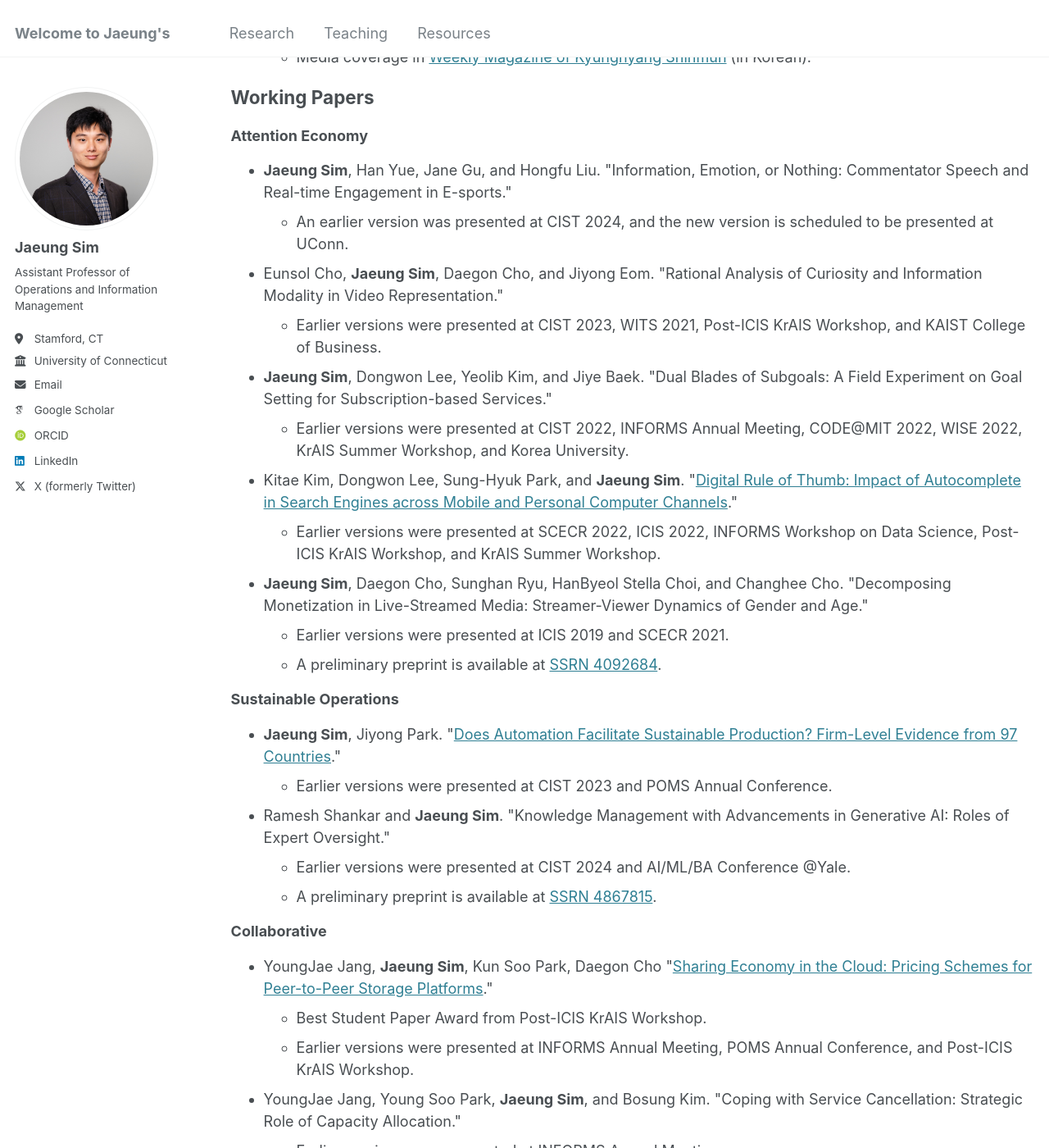
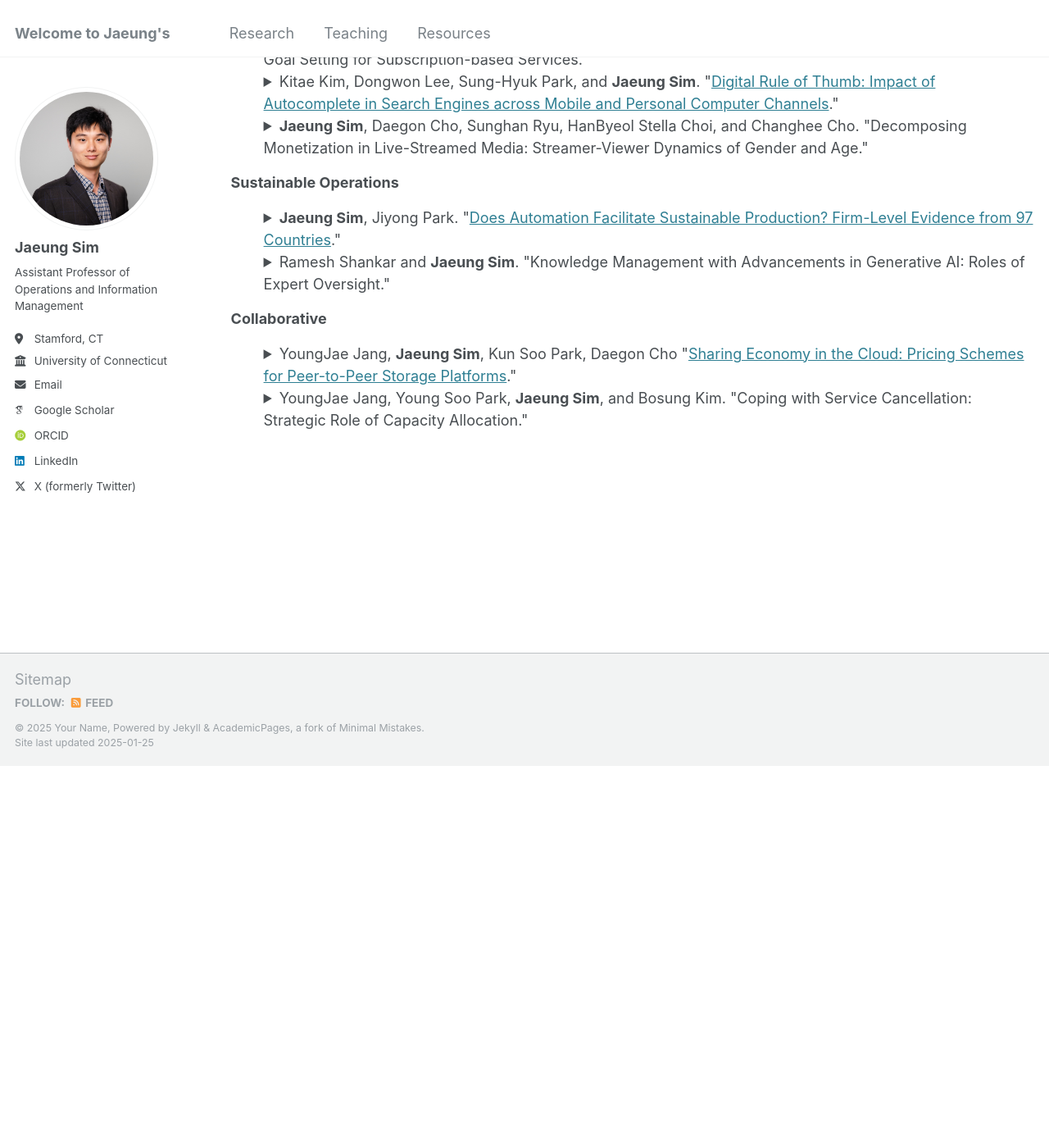
Before and after one commit to jaeungs/jaeungs.github.io, a Jekyll site: the page built from _pages/research.html, in a window 1280 px wide and 1400 px high, scrolled down 1543 px. Shown: the whole window at 82% size. Built offline with Jekyll 4.4.1, drawn with Linux system fonts in a browser that asks for light colours; some web fonts are replaced; after the commit the page ends 2477 px from its top, so only the background shows below that; some of the changed text lies outside the part shown.

Commit message:
Update research.html

```diff
--- a/_pages/research.html
+++ b/_pages/research.html
@@ -60,20 +60,20 @@ Furthermore, I often use stylized models building on economic theories to provid
     </details>
   </div>
   <div class="filterDiv streaming platform econometrics">
-    <li>
-      <strong>Jaeung Sim</strong>, Jea Gon Park, Daegon Cho, Michael D. Smith, and Jaemin Jung (2022)
+    <details>
+      <summary><strong>Jaeung Sim</strong>, Jea Gon Park, Daegon Cho, Michael D. Smith, and Jaemin Jung (2022)
       <a href="https://doi.org/10.1016/j.jebo.2021.12.030">Bestseller Lists and Product Discovery in the Subscription-based Market: Evidence from Music Streaming</a>.
-      <strong><em>Journal of Economic Behavior & Organization</em></strong> 194, pp. 550-567.
+      <strong><em>Journal of Economic Behavior & Organization</em></strong> 194, pp. 550-567.</summary>
       <ul>
         <li>Earlier versions were presented at WISE 2017 and SCECR 2018.</li>
       </ul>
-    </li>
+    </details>
   </div>
   <div class="filterDiv streaming econometrics">
-    <li>
-      <strong>Jaeung Sim</strong>, Daegon Cho, Youngdeok Hwang, and Rahul Telang (2022)
+    <details>
+      <summary><strong>Jaeung Sim</strong>, Daegon Cho, Youngdeok Hwang, and Rahul Telang (2022)
       <a href="https://doi.org/10.1287/mksc.2021.1321">Frontiers: Virus Shook the Streaming Star: Estimating the COVID-19 Impact on Music Consumption</a>.
-      <strong><em>Marketing Science</em></strong> 41(1), pp. 19-32.
+      <strong><em>Marketing Science</em></strong> 41(1), pp. 19-32.</summary>
       <ul>
         <li>Media coverage in <a href="https://loudwire.com/spotify-streaming-declined-during-pandemic-study/">Loudwire</a>,
           <a href="https://www.informs.org/About-INFORMS/News-Room/Press-Releases/New-Research-Finds-Digital-Music-Streaming-Consumption-Dropped-as-a-Result-of-COVID-19-and-Lockdowns">INFORMS Press Releases</a>,
@@ -84,7 +84,7 @@ Furthermore, I often use stylized models building on economic theories to provid
           <a href="https://dbr.donga.com/article/view/1202/article_no/10299">Dong-A Business Review</a> (in Korean).
       </li>
       </ul>
-    </li>
+    </details>
   </div>
 </ul>
 
@@ -92,41 +92,41 @@ Furthermore, I often use stylized models building on economic theories to provid
 
 <ul>
   <div class="filterDiv sustainability econometrics">
-    <li>
-      Sosung Baik, Jeffrey F. Hines, and <strong>Jaeung Sim</strong> (2023)
+    <details>
+      <summary>Sosung Baik, Jeffrey F. Hines, and <strong>Jaeung Sim</strong> (2023)
       <a href="https://doi.org/10.1016/j.eneco.2023.107098">Racial disparities in the energy burden beyond socio-economic inequality</a>.
-      <strong><em>Energy Economics</em></strong> 127(Part A), 107098.
+      <strong><em>Energy Economics</em></strong> 127(Part A), 107098.</summary>
       <ul>
         <li>Media coverage in <a href="https://today.uconn.edu/2023/11/study-says-black-households-pay-higher-heating-costs-seek-cold-related-medical-care-more-often/">UConn Today</a>.</li>
       </ul>
-    </li>
+    </details>
   </div>
   <div class="filterDiv sustainability econometrics">
-    <li>
-      <strong>Jaeung Sim</strong>, Junyeong Lee, and Daegon Cho (2023)
+    <details>
+      <summary><strong>Jaeung Sim</strong>, Junyeong Lee, and Daegon Cho (2023)
       <a href="https://doi.org/10.17705/1jais.00786">On the Effectiveness of Smart Metering Technology Adoption: Evidence from the National Rollout in the United Kingdom</a>.
-      <strong><em>Journal of the Association for Information Systems</em></strong> 24(2), pp. 555-591.
+      <strong><em>Journal of the Association for Information Systems</em></strong> 24(2), pp. 555-591.</summary>
       <ul>
         <li>Earlier versions were presented at CIST 2017, ICIS 2017, Seoul Climate-Energy Conference, and KAIST College of Business.</li>
       </ul>
-    </li>
+    </details>
   </div>
   <div class="filterDiv platform sustainability experiment">
-    <li>
-      Jae Yeon Kim, <strong>Jaeung Sim</strong>, and Daegon Cho (2023)
+    <details>
+      <summary>Jae Yeon Kim, <strong>Jaeung Sim</strong>, and Daegon Cho (2023)
       <a href="https://doi.org/10.1007/s10796-021-10229-2">Identity and Status: When Counterspeech Increases Hate Speech Reporting and Why</a>.
-      <strong><em>Information Systems Frontiers</em></strong> 25, pp. 1683–1694.
-    </li>
+      <strong><em>Information Systems Frontiers</em></strong> 25, pp. 1683–1694.</summary>
+    </details>
   </div>
   <div class="filterDiv platform sustainability AI-ML econometrics">
-    <li>
-      TaeYoung Kang and <strong>Jaeung Sim</strong> (2021)
+    <details>
+      <summary>TaeYoung Kang and <strong>Jaeung Sim</strong> (2021)
       <a href="https://ojs.aaai.org/index.php/ICWSM/article/view/18059">Fact-Checking and Partisan Responses in Online News Comments: Evidence from a Political Rumor about the North Korean Leader</a>.
-      <em>The 15th International AAAI Conference on Web and Social Media <strong>(ICWSM)</strong></em>, 15(1), pp. 266-277.
+      <em>The 15th International AAAI Conference on Web and Social Media <strong>(ICWSM)</strong></em>, 15(1), pp. 266-277.</summary>
       <ul>
         <li>Media coverage in <a href="https://weekly.khan.co.kr/khnm.html?mode=view&artid=202103261300011&code=113">Weekly Magazine of Kyunghyang Shinmun</a> (in Korean).</li>
       </ul>
-    </li>
+    </details>
   </div>
 </ul>
 
@@ -138,46 +138,46 @@ Furthermore, I often use stylized models building on economic theories to provid
 
 <ul>
   <div class="filterDiv streaming AI-ML econometrics">
-    <li>
-      <strong>Jaeung Sim</strong>, Han Yue, Jane Gu, and Hongfu Liu. "Information, Emotion, or Nothing: Commentator Speech and Real-time Engagement in E-sports."
+    <details>
+      <summary><strong>Jaeung Sim</strong>, Han Yue, Jane Gu, and Hongfu Liu. "Information, Emotion, or Nothing: Commentator Speech and Real-time Engagement in E-sports."</summary>
       <ul>
         <li>An earlier version was presented at CIST 2024, and the new version is scheduled to be presented at UConn.</li>
       </ul>
-    </li>
+    </details>
   </div>
   <div class="filterDiv streaming AI-ML econometrics experiment analytical-modeling">
-    <li>
-      Eunsol Cho, <strong>Jaeung Sim</strong>, Daegon Cho, and Jiyong Eom. "Rational Analysis of Curiosity and Information Modality in Video Representation."
+    <details>
+      <summary>Eunsol Cho, <strong>Jaeung Sim</strong>, Daegon Cho, and Jiyong Eom. "Rational Analysis of Curiosity and Information Modality in Video Representation."</summary>
       <ul>
         <li>Earlier versions were presented at CIST 2023, WITS 2021, Post-ICIS KrAIS Workshop, and KAIST College of Business.</li>
       </ul>
-    </li>
+    </details>
   </div>
   <div class="filterDiv streaming platform experiment">
-    <li>
-      <strong>Jaeung Sim</strong>, Dongwon Lee, Yeolib Kim, and Jiye Baek. "Dual Blades of Subgoals: A Field Experiment on Goal Setting for Subscription-based Services."
+    <details>
+      <summary><strong>Jaeung Sim</strong>, Dongwon Lee, Yeolib Kim, and Jiye Baek. "Dual Blades of Subgoals: A Field Experiment on Goal Setting for Subscription-based Services."</summary>
       <ul>
         <li>Earlier versions were presented at CIST 2022, INFORMS Annual Meeting, CODE@MIT 2022, WISE 2022, KrAIS Summer Workshop, and Korea University.</li>
       </ul>
-    </li>
+    </details>
   </div>
   <div class="filterDiv platform econometrics">
-    <li>
-      Kitae Kim, Dongwon Lee, Sung-Hyuk Park, and <strong>Jaeung Sim</strong>.
-      "<a href="https://papers.ssrn.com/sol3/papers.cfm?abstract_id=5001062">Digital Rule of Thumb: Impact of Autocomplete in Search Engines across Mobile and Personal Computer Channels</a>."
+    <details>
+      <summary>Kitae Kim, Dongwon Lee, Sung-Hyuk Park, and <strong>Jaeung Sim</strong>.
+      "<a href="https://papers.ssrn.com/sol3/papers.cfm?abstract_id=5001062">Digital Rule of Thumb: Impact of Autocomplete in Search Engines across Mobile and Personal Computer Channels</a>."</summary>
       <ul>
         <li>Earlier versions were presented at SCECR 2022, ICIS 2022, INFORMS Workshop on Data Science, Post-ICIS KrAIS Workshop, and KrAIS Summer Workshop.</li>
       </ul>
-    </li>
+    </details>
   </div>
   <div class="filterDiv streaming platform econometrics">
-    <li>
-      <strong>Jaeung Sim</strong>, Daegon Cho, Sunghan Ryu, HanByeol Stella Choi, and Changhee Cho. "Decomposing Monetization in Live-Streamed Media: Streamer-Viewer Dynamics of Gender and Age."
+    <details>
+      <summary><strong>Jaeung Sim</strong>, Daegon Cho, Sunghan Ryu, HanByeol Stella Choi, and Changhee Cho. "Decomposing Monetization in Live-Streamed Media: Streamer-Viewer Dynamics of Gender and Age."</summary>
       <ul>
         <li>Earlier versions were presented at ICIS 2019 and SCECR 2021.</li>
         <li>A preliminary preprint is available at <a href="https://papers.ssrn.com/sol3/papers.cfm?abstract_id=4092684">SSRN 4092684</a>.</li>
       </ul>
-    </li>
+    </details>
   </div>
 </ul>
 
@@ -185,23 +185,23 @@ Furthermore, I often use stylized models building on economic theories to provid
 
 <ul>
   <div class="filterDiv sustainability AI-ML econometrics">
-    <li>
-      <strong>Jaeung Sim</strong>, Jiyong Park.
-      "<a href="https://papers.ssrn.com/sol3/papers.cfm?abstract_id=5016143">Does Automation Facilitate Sustainable Production? Firm-Level Evidence from 97 Countries</a>."
+    <details>
+      <summary><strong>Jaeung Sim</strong>, Jiyong Park.
+      "<a href="https://papers.ssrn.com/sol3/papers.cfm?abstract_id=5016143">Does Automation Facilitate Sustainable Production? Firm-Level Evidence from 97 Countries</a>."</summary>
       <ul>
         <li>Earlier versions were presented at CIST 2023 and POMS Annual Conference.</li>
       </ul>
-    </li>
+    </details>
   </div>
   <div class="filterDiv platform sustainability AI-ML econometrics">
-    <li>
-      Ramesh Shankar and <strong>Jaeung Sim</strong>.
-      "Knowledge Management with Advancements in Generative AI: Roles of Expert Oversight."
+    <details>
+      <summary>Ramesh Shankar and <strong>Jaeung Sim</strong>.
+      "Knowledge Management with Advancements in Generative AI: Roles of Expert Oversight."</summary>
       <ul>
         <li>Earlier versions were presented at CIST 2024 and AI/ML/BA Conference @Yale.</li>
         <li>A preliminary preprint is available at <a href="https://papers.ssrn.com/sol3/papers.cfm?abstract_id=4867815">SSRN 4867815</a>.</li>
       </ul>
-    </li>
+    </details>
   </div>
 </ul>
 
@@ -209,22 +209,22 @@ Furthermore, I often use stylized models building on economic theories to provid
 
 <ul>
   <div class="filterDiv platform analytical-modeling">
-    <li>
-      YoungJae Jang, <strong>Jaeung Sim</strong>, Kun Soo Park, Daegon Cho
-      "<a href="https://papers.ssrn.com/sol3/papers.cfm?abstract_id=5000964">Sharing Economy in the Cloud: Pricing Schemes for Peer-to-Peer Storage Platforms</a>."
+    <details>
+      <summary>YoungJae Jang, <strong>Jaeung Sim</strong>, Kun Soo Park, Daegon Cho
+      "<a href="https://papers.ssrn.com/sol3/papers.cfm?abstract_id=5000964">Sharing Economy in the Cloud: Pricing Schemes for Peer-to-Peer Storage Platforms</a>."</summary>
       <ul>
         <li>Best Student Paper Award from Post-ICIS KrAIS Workshop.</li>
         <li>Earlier versions were presented at INFORMS Annual Meeting, POMS Annual Conference, and Post-ICIS KrAIS Workshop.</li>
       </ul>
-    </li>
+    </details>
   </div>
   <div class="filterDiv platform analytical-modeling">
-    <li>
-      YoungJae Jang, Young Soo Park, <strong>Jaeung Sim</strong>, and Bosung Kim. "Coping with Service Cancellation: Strategic Role of Capacity Allocation."
+    <details>
+      <summary>YoungJae Jang, Young Soo Park, <strong>Jaeung Sim</strong>, and Bosung Kim. "Coping with Service Cancellation: Strategic Role of Capacity Allocation."</summary>
       <ul>
         <li>Earlier versions were presented at INFORMS Annual Meeting.</li>
       </ul>
-    </li>
+    </details>
   </div>
 </ul>
 
```
